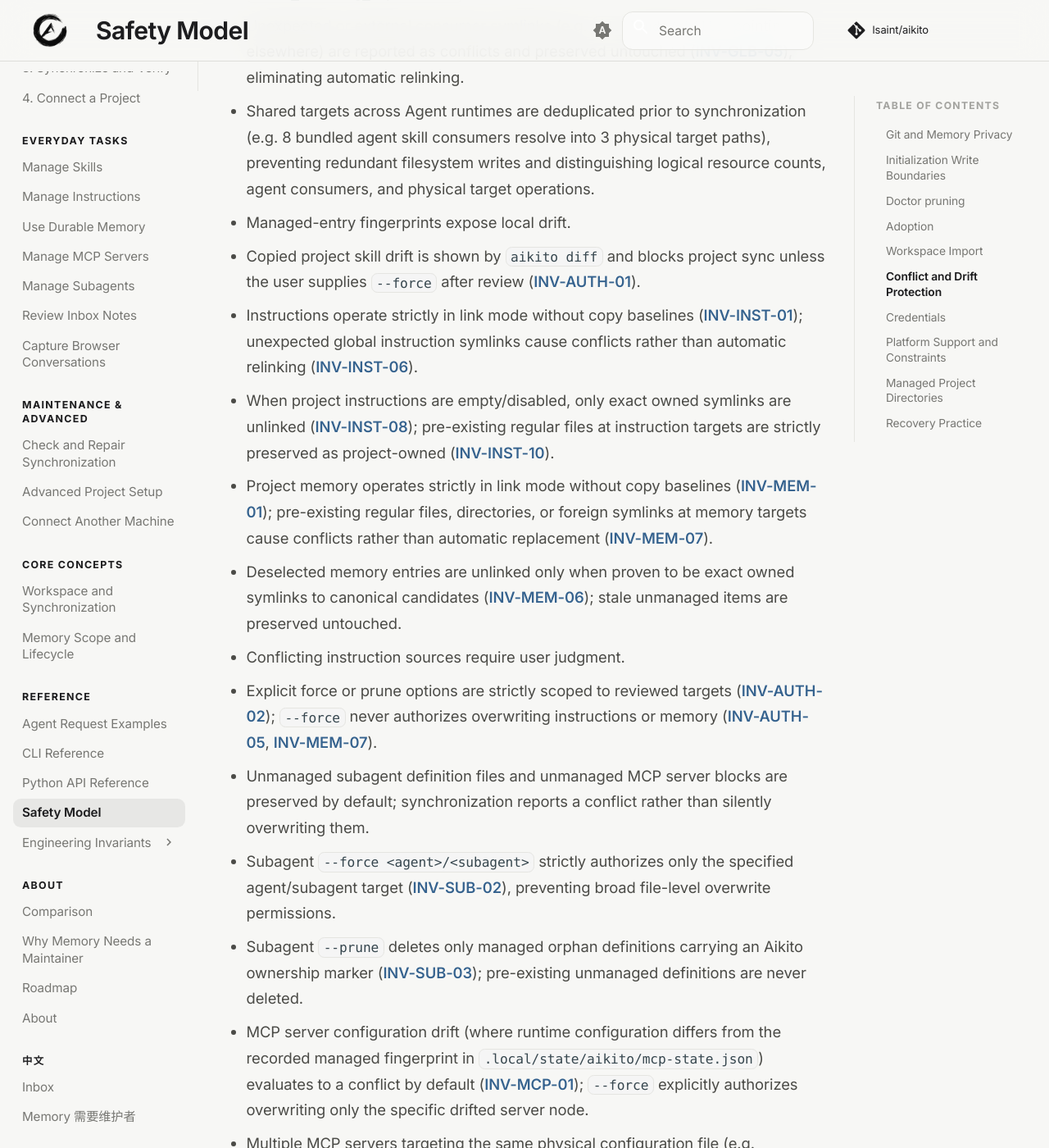
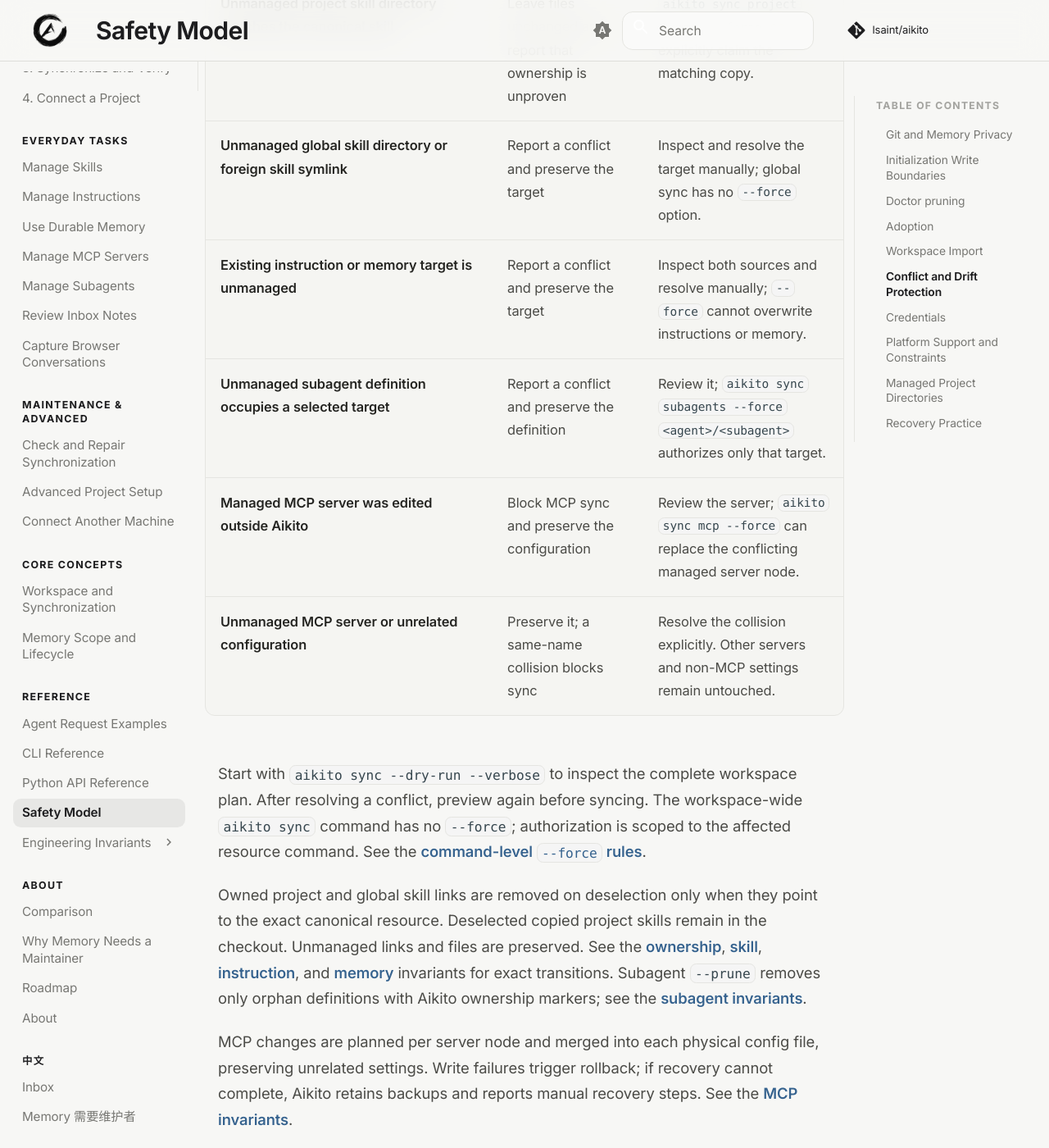
Before and after one commit to lsaint/aikito, an MkDocs documentation site: the page built from docs/safety.md, in a window 1280 px wide and 1400 px high, scrolled down 3579 px. Shown: the whole window at 82% size. Built offline with MkDocs 1.6.1 and Material for MkDocs 9.7.7, drawn with Linux system fonts in a browser that asks for light colours; comment, search, counter and statistics services are not loaded; some of the changed text lies outside the part shown.

Commit message:
docs: refine homepage and conflict handling copy

```diff
--- a/docs/overrides/home.html
+++ b/docs/overrides/home.html
@@ -143,15 +143,12 @@
           <div class="section-head reveal">
             <div class="section-kicker">The problem</div>
             <h2>
-              Your agents keep changing.<br />Your context stays under control.
+              Your agents keep changing.<br />Your context stays&nbsp;yours.
             </h2>
             <p class="section-intro">
-              Your coding-agent context ends up scattered across tools,
-              projects, machines, and sessions.<br />
-              Hand-copying works — until one copy changes and you can't tell
-              which is right.<br />
-              Aikito keeps one governed source of truth and prepares it for
-              every agent and project that needs it.
+              Hand-copied agent context drifts across tools, projects, and
+              machines. Aikito keeps one source of truth and checks for
+              conflicts before syncing.
             </p>
           </div>
 
@@ -546,7 +543,8 @@ All in one workspace: ~/aikito</pre>
               </div>
               <h3>Inspectable</h3>
               <p>
-                See what every agent consumes and where that context came from.
+                See what every agent consumes, preview changes, and spot
+                conflicts before syncing.
               </p>
             </div>
           </div>
--- a/docs/safety.md
+++ b/docs/safety.md
@@ -95,45 +95,39 @@ source items as well as planned changes.
 
 ## Conflict and Drift Protection
 
-- Unmanaged targets are reported as conflicts rather than silently replaced.
-- Deselected project skills are removed only when a workspace symlink points specifically
-  to this resource's exact canonical path (`canonical_root / name`), proving prior Aikito
-  management ([INV-OWN-03](architecture/invariants-ownership.md#inv-own-03),
-  [INV-TR-14](architecture/invariants-skills.md)). Deselected links pointing to other
-  workspace resources, external locations, or unmanaged targets are preserved rather than removed.
-  Deselected copy skills and unmanaged entries in project checkouts are always preserved as project-owned
-  - Deselected global skills follow strict link ownership ([INV-GLB-03](architecture/invariants-skills.md#inv-glb-03)):
-    only symlinks pointing specifically to the active workspace's canonical skill are unlinked upon deselection.
-    Pre-existing normal directories (even with identical content) are strictly preserved as unmanaged conflicts,
-    eliminating the previous `allow_matching_copies=True` heuristic.
-  - Unexpected or external consumer symlinks (e.g. `~/.claude/skills` pointing elsewhere) are reported as
-    conflicts and preserved untouched ([INV-GLB-05](architecture/invariants-skills.md#inv-glb-05)), eliminating
-    automatic relinking.
-- Shared targets across Agent runtimes are deduplicated prior to synchronization (e.g. 8 bundled
-  agent skill consumers resolve into 3 physical target paths), preventing redundant filesystem writes
-  and distinguishing logical resource counts, agent consumers, and physical target operations.
-- Managed-entry fingerprints expose local drift.
-- Copied project skill drift is shown by `aikito diff` and blocks project sync
-  unless the user supplies `--force` after review ([INV-AUTH-01](architecture/invariants-execution.md#inv-auth-01)).
-- Instructions operate strictly in link mode without copy baselines ([INV-INST-01](architecture/invariants-instructions.md#inv-inst-01));
-  unexpected global instruction symlinks cause conflicts rather than automatic relinking ([INV-INST-06](architecture/invariants-instructions.md#inv-inst-06)).
-- When project instructions are empty/disabled, only exact owned symlinks are unlinked ([INV-INST-08](architecture/invariants-instructions.md#inv-inst-08));
-  pre-existing regular files at instruction targets are strictly preserved as project-owned ([INV-INST-10](architecture/invariants-instructions.md#inv-inst-10)).
-- Project memory operates strictly in link mode without copy baselines ([INV-MEM-01](architecture/invariants-memory.md#inv-mem-01));
-  pre-existing regular files, directories, or foreign symlinks at memory targets cause conflicts rather than automatic replacement ([INV-MEM-07](architecture/invariants-memory.md#inv-mem-07)).
-- Deselected memory entries are unlinked only when proven to be exact owned symlinks to canonical candidates ([INV-MEM-06](architecture/invariants-memory.md#inv-mem-06));
-  stale unmanaged items are preserved untouched.
-- Conflicting instruction sources require user judgment.
-- Explicit force or prune options are strictly scoped to reviewed targets ([INV-AUTH-02](architecture/invariants-execution.md#inv-auth-02));
-  `--force` never authorizes overwriting instructions or memory ([INV-AUTH-05](architecture/invariants-execution.md#inv-auth-05), [INV-MEM-07](architecture/invariants-memory.md#inv-mem-07)).
-- Unmanaged subagent definition files and unmanaged MCP server blocks are preserved by default; synchronization reports a conflict rather than silently overwriting them.
-- Subagent `--force <agent>/<subagent>` strictly authorizes only the specified agent/subagent target ([INV-SUB-02](architecture/invariants-subagents.md#inv-sub-02)), preventing broad file-level overwrite permissions.
-- Subagent `--prune` deletes only managed orphan definitions carrying an Aikito ownership marker ([INV-SUB-03](architecture/invariants-subagents.md#inv-sub-03)); pre-existing unmanaged definitions are never deleted.
-- MCP server configuration drift (where runtime configuration differs from the recorded managed fingerprint in `.local/state/aikito/mcp-state.json`) evaluates to a conflict by default ([INV-MCP-01](architecture/invariants-mcp.md#inv-mcp-01)); `--force` explicitly authorizes overwriting only the specific drifted server node.
-- Multiple MCP servers targeting the same physical configuration file (e.g. `~/.claude.json`, `.config/opencode/opencode.jsonc`) are merged in memory and written once, preserving unmanaged sibling servers, comments, and other non-MCP configurations ([INV-MCP-02](architecture/invariants-mcp.md#inv-mcp-02)).
-- Runtime write or state promotion failures automatically trigger atomic rollback of modified runtime configuration files; if rollback cannot be completed cleanly, created backups are strictly preserved and `recovery_required=True` outputs explicit recovery instructions for manual inspection ([INV-MCP-08](architecture/invariants-mcp.md#inv-mcp-08)).
-- For formal verification rules and state transition tables, see the
-  [Engineering Invariants](architecture/invariants.md).
+The response depends on the resource and command. A matching file alone does
+not prove that Aikito owns it.
+
+| Situation | Default response | Reviewed next step |
+| --- | --- | --- |
+| Copied project skill changed locally | Block project sync and preserve the copy | Use `aikito diff`; keep the local edit in the canonical skill or explicitly run `aikito sync project <name> --force` to replace the copy. |
+| Unmanaged project skill directory matches the canonical skill | Leave files unchanged and report that ownership is unproven | `aikito sync project <name> --force` can explicitly claim the matching copy. |
+| Unmanaged global skill directory or foreign skill symlink | Report a conflict and preserve the target | Inspect and resolve the target manually; global sync has no `--force` option. |
+| Existing instruction or memory target is unmanaged | Report a conflict and preserve the target | Inspect both sources and resolve manually; `--force` cannot overwrite instructions or memory. |
+| Unmanaged subagent definition occupies a selected target | Report a conflict and preserve the definition | Review it; `aikito sync subagents --force <agent>/<subagent>` authorizes only that target. |
+| Managed MCP server was edited outside Aikito | Block MCP sync and preserve the configuration | Review the server; `aikito sync mcp --force` can replace the conflicting managed server node. |
+| Unmanaged MCP server or unrelated configuration | Preserve it; a same-name collision blocks sync | Resolve the collision explicitly. Other servers and non-MCP settings remain untouched. |
+
+Start with `aikito sync --dry-run --verbose` to inspect the complete workspace
+plan. After resolving a conflict, preview again before syncing. The
+workspace-wide `aikito sync` command has no `--force`; authorization is scoped
+to the affected resource command. See the
+[command-level `--force` rules](architecture/invariants-execution.md#inv-auth-06).
+
+Owned project and global skill links are removed on deselection only when they
+point to the exact canonical resource. Deselected copied project skills remain
+in the checkout. Unmanaged links and files are preserved. See the
+[ownership](architecture/invariants-ownership.md),
+[skill](architecture/invariants-skills.md),
+[instruction](architecture/invariants-instructions.md), and
+[memory](architecture/invariants-memory.md) invariants for exact transitions.
+Subagent `--prune` removes only orphan definitions with Aikito ownership
+markers; see the [subagent invariants](architecture/invariants-subagents.md).
+
+MCP changes are planned per server node and merged into each physical config
+file, preserving unrelated settings. Write failures trigger rollback; if
+recovery cannot complete, Aikito retains backups and reports manual recovery
+steps. See the [MCP invariants](architecture/invariants-mcp.md).
 
 ## Credentials
 
```
Also changed, not shown: README.md (+4 -1 lines), README.zh-CN.md (+3 -1 lines).
